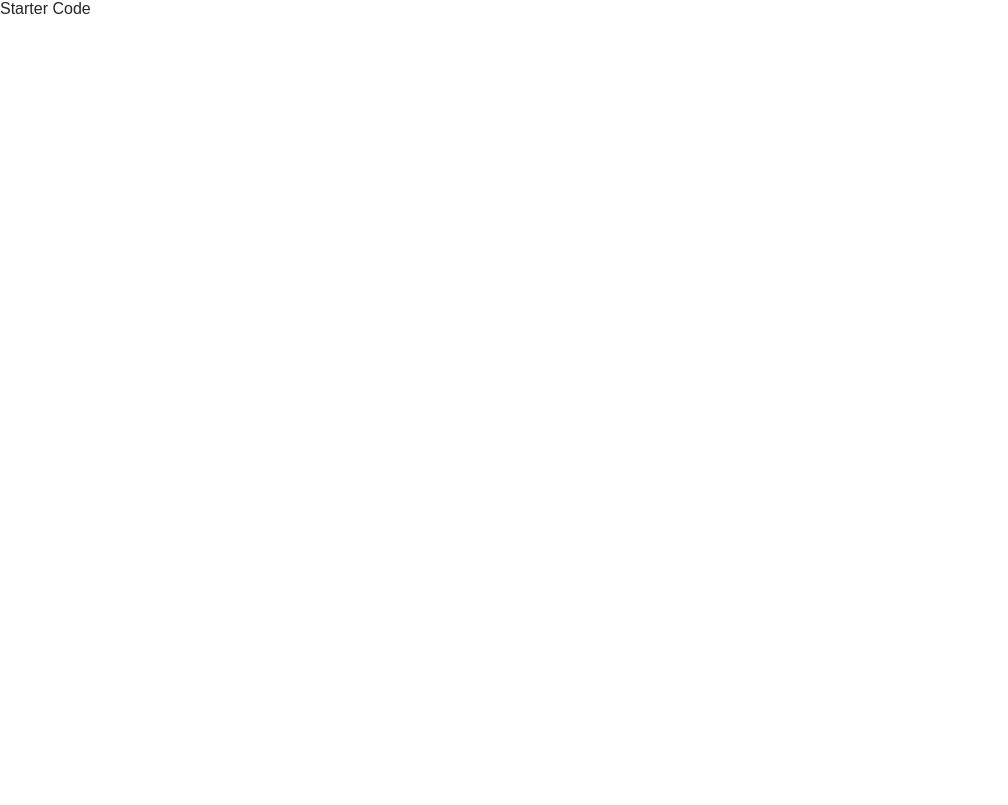
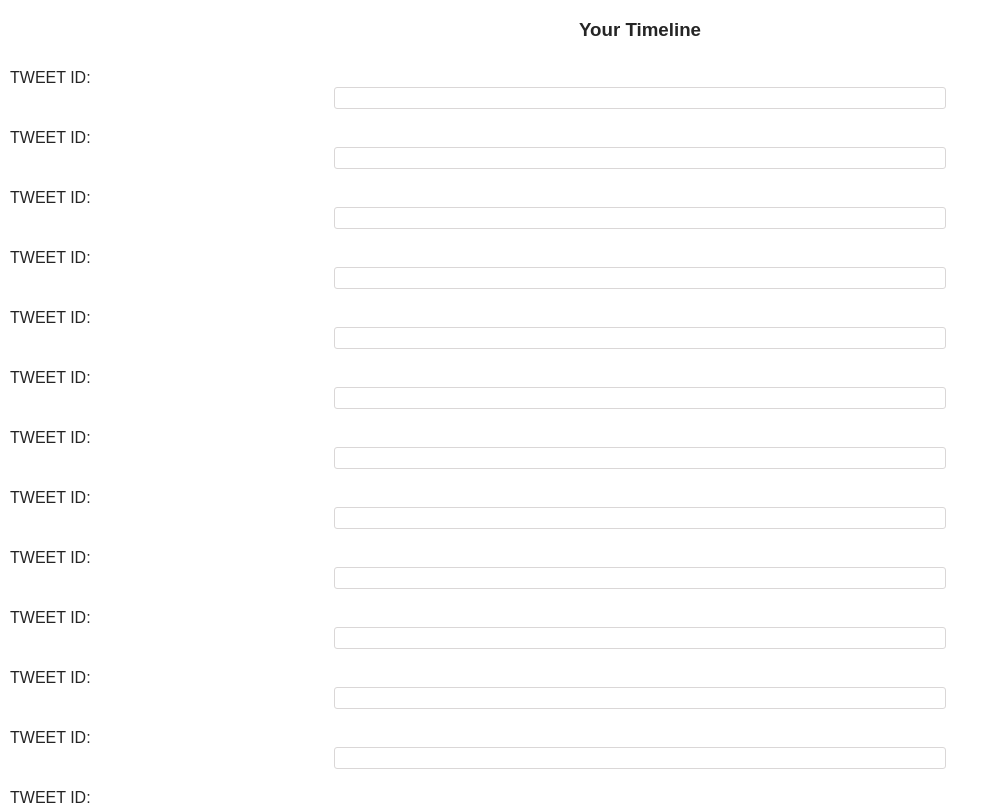
Before and after one commit to Akram11/micro-twitter, a React (Create React App) app: page / in a window 1280 px wide. Shown: the top 805 px of the page, without its empty margins (0-1008 px from the left). Built offline with nearby package versions, Linux system fonts and the light colour scheme.

Commit message:
added a tweet component

```diff
--- a/src/components/App.js
+++ b/src/components/App.js
@@ -1,6 +1,8 @@
 import React, { Component } from 'react'
 import { connect } from 'react-redux'
 import { handleInitialData } from '../actions/shared'
+import Dashboard from './Dashboard'
+import authedUser from '../reducers/authedUser';
 
 class App extends Component {
   componentDidMount() {
@@ -9,10 +11,17 @@ class App extends Component {
   render() {
     return (
       <div>
-        Starter Code
+        {this.props.loading === true ? null :
+          <Dashboard />}
       </div>
     )
   }
 }
 
-export default connect()(App)
+function mapStateToProps({ AuthedUser }) {
+  return {
+    loading: authedUser === null
+  }
+}
+
+export default connect(mapStateToProps)(App)
--- /dev/null
+++ b/src/components/Dashboard.js
@@ -0,0 +1,33 @@
+import React, { Component } from 'react'
+import { connect } from 'react-redux'
+import Tweet from './Tweet'
+
+
+
+class Dashboard extends Component {
+
+    render() {
+        return (
+            <div>
+                <h3 className='center'>Your Timeline</h3>
+                <ul className='dashboard-list'>
+                    {this.props.tweetIds.map((id) => (
+                        <li key={id}>
+                            <div>TWEET ID: <Tweet id ={id} /></div>
+                        </li>
+                    ))}
+                </ul>
+            </div>
+        )
+    }
+
+}
+
+function mapStateToProps({ tweets }) {
+    return {
+        tweetIds: Object.keys(tweets)
+            .sort((a, b) => tweets[a].timestamp - tweets[b].timestamp)
+    }
+}
+
+export default connect(mapStateToProps)(Dashboard)
--- /dev/null
+++ b/src/components/Tweet.js
@@ -0,0 +1,32 @@
+import React,{Component} from 'react'
+import {connect} from 'react-redux'
+import {formatTweet} from '../utils/helpers'
+
+
+
+class Tweet extends Component{
+
+    render(){
+        const {tweet} = this.props
+        if (tweet ===null) {
+            return <p>this tweet doesn't exist</p>
+        }
+        console.log(this.props)
+        return(
+            <div className = 'tweet'>
+
+            </div>
+        )
+    }
+}
+
+function mapStateToProps({tweets, users, authedUser}, {id}){
+    const tweet = tweets[id]
+    const parentTweet = tweet ? tweets[tweet.replyinTo] : null
+    return{
+        authedUser,
+        tweet: tweet ? formatTweet(tweet,users[tweet.author], authedUser, parentTweet) : null
+    }
+}
+
+export default connect(mapStateToProps)(Tweet)
```
